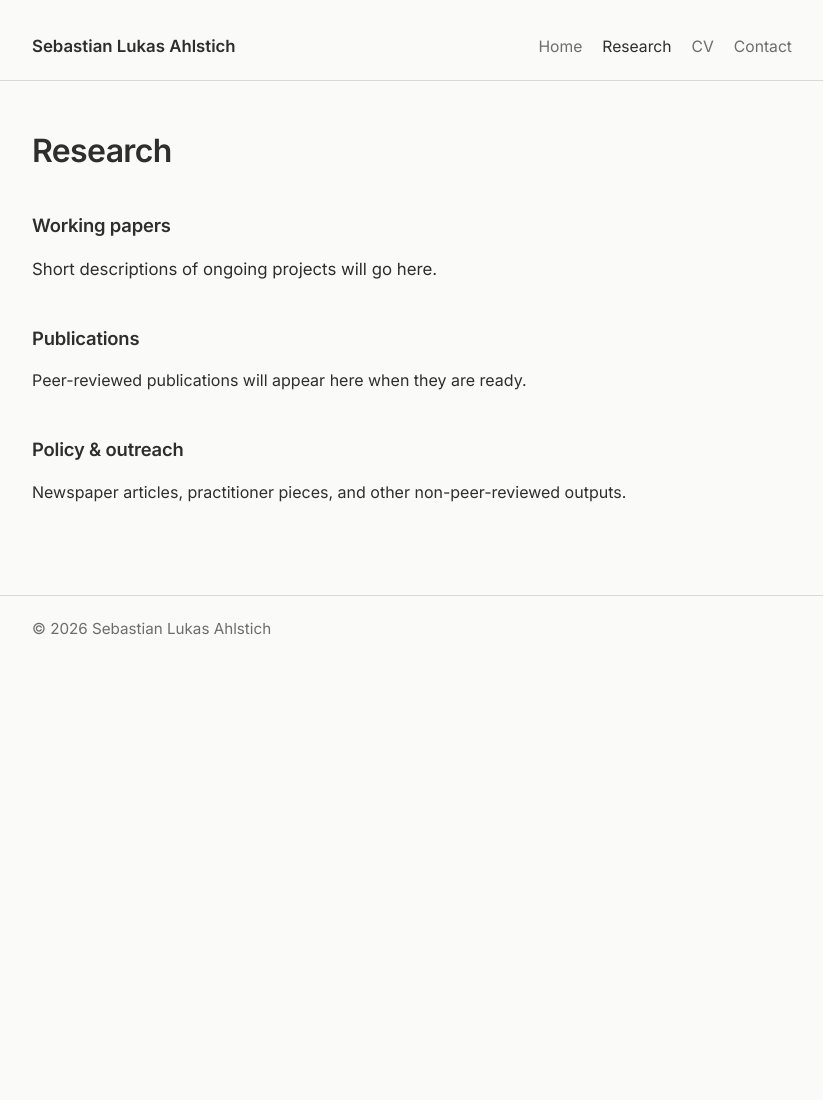
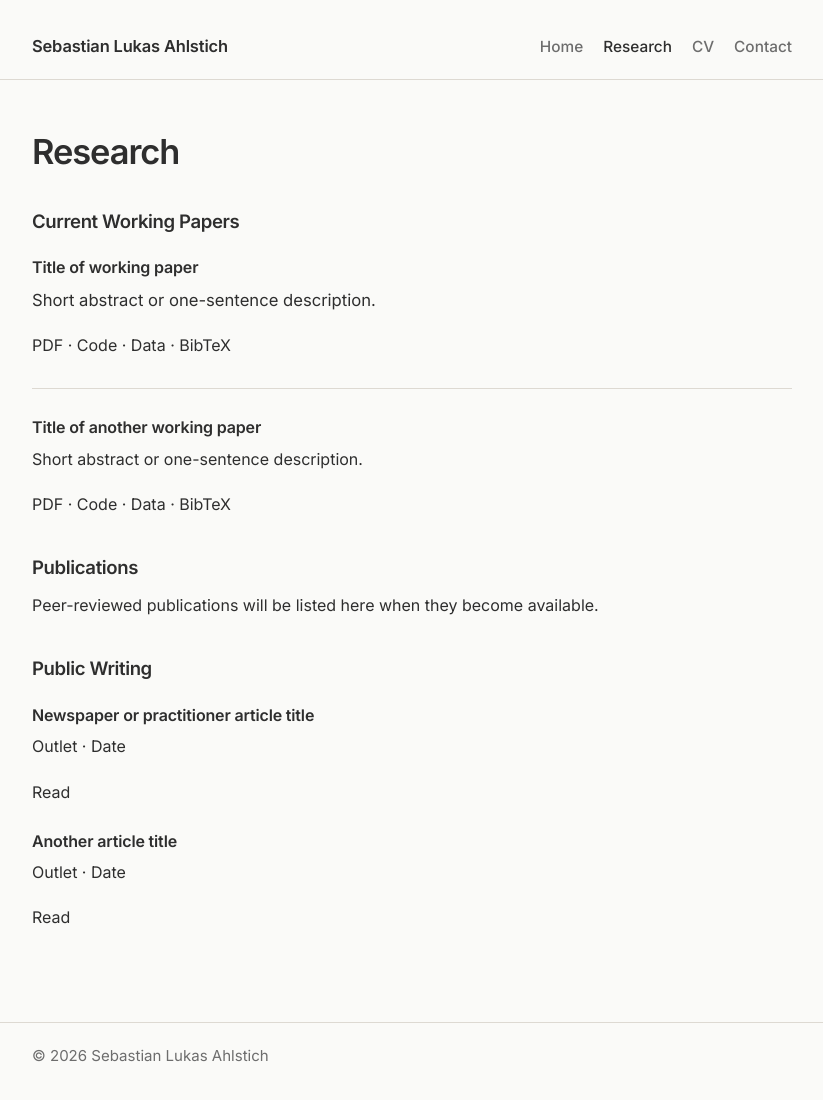
Before and after one commit to AhlSebastian/AhlSebastian.github.io, a Jekyll site: the page built from pages/research.md, in a window 1280 px wide. Shown: the whole page, without its empty margins (228-1051 px from the left). Built offline with Jekyll 4.4.1, drawn with Linux system fonts in a browser that asks for light colours; before the commit the page ends 900 px from its top, so only the background shows below that.

Commit message:
Establish design system and page structure

```diff
--- a/assets/css/main.css
+++ b/assets/css/main.css
@@ -4,7 +4,19 @@
     --navy: #3b556e;
     --muted: #6d6d6d;
     --border: #ddd9d2;
+
     --max: 760px;
+
+    --font: "Inter", "Helvetica Neue", Arial, sans-serif;
+
+    --fs-body: 1rem;
+    --fs-nav: 0.96rem;
+    --fs-title: clamp(1.7rem, 2vw + 1rem, 2.15rem);
+    --fs-h2: 1.16rem;
+    --fs-h3: 1rem;
+
+    --lh-body: 1.72;
+    --lh-tight: 1.18;
 }
 
 html {
@@ -14,9 +26,9 @@
 body {
     margin: 0;
     color: var(--text);
-    font-family: "Inter", "Helvetica Neue", Arial, sans-serif;
-    line-height: 1.68;
-    font-size: 16px;
+    font-family: var(--font);
+    font-size: var(--fs-body);
+    line-height: var(--lh-body);
     background: var(--bg);
     text-rendering: optimizeLegibility;
     -webkit-font-smoothing: antialiased;
@@ -41,7 +53,7 @@
 }
 
 .site-header {
-    padding: 2rem 0 1.25rem;
+    padding: 2rem 0 1.15rem;
     border-bottom: 1px solid var(--border);
 }
 
@@ -53,21 +65,23 @@
 }
 
 .site-title {
-    font-size: 1.05rem;
+    font-size: 1.03rem;
     font-weight: 600;
     color: var(--text);
     white-space: nowrap;
+    letter-spacing: -0.01em;
 }
 
 .site-nav {
     display: flex;
     flex-wrap: wrap;
     gap: 1.25rem;
-    font-size: 0.98rem;
+    font-size: var(--fs-nav);
 }
 
 .site-nav a {
     color: var(--muted);
+    font-weight: 500;
 }
 
 .site-nav a.active {
@@ -79,28 +93,37 @@
 }
 
 .page-title {
-    font-size: 2rem;
-    line-height: 1.15;
-    margin: 0 0 1.5rem;
+    font-size: var(--fs-title);
+    line-height: var(--lh-tight);
+    margin: 0 0 1.45rem;
+    font-weight: 600;
+    letter-spacing: -0.03em;
+}
+
+.page p {
+    margin: 0 0 1.1rem;
+    max-width: 68ch;
+}
+
+.page>p:first-of-type {
+    margin-top: 0;
+    font-size: 1.04rem;
+}
+
+.page h2 {
+    font-size: var(--fs-h2);
+    line-height: var(--lh-tight);
+    margin: 2.4rem 0 0.85rem;
     font-weight: 600;
     letter-spacing: -0.02em;
 }
 
-.page p {
-    margin: 0 0 1.1rem;
-}
-
-.page h2 {
-    font-size: 1.15rem;
-    margin: 2.5rem 0 0.85rem;
+.page h3 {
+    font-size: var(--fs-h3);
+    line-height: var(--lh-tight);
+    margin: 1.6rem 0 0.55rem;
     font-weight: 600;
     letter-spacing: -0.01em;
-}
-
-.page h3 {
-    font-size: 1rem;
-    margin: 1.6rem 0 0.5rem;
-    font-weight: 600;
 }
 
 .page hr {
@@ -112,17 +135,55 @@
 .page ul {
     padding-left: 1.15rem;
     margin: 0 0 1.1rem;
+    max-width: 68ch;
+}
+
+.page section {
+    margin: 0 0 2.2rem;
+}
+
+.page section+section {
+    padding-top: 1.8rem;
+    border-top: 1px solid var(--border);
+}
+
+.entry {
+    margin: 0 0 1.4rem;
+}
+
+.entry-title {
+    font-weight: 600;
+    letter-spacing: -0.01em;
+    margin: 0 0 0.15rem;
+}
+
+.entry-meta {
+    color: var(--muted);
+    font-size: 0.94rem;
+    margin: 0 0 0.45rem;
+}
+
+.entry-links {
+    display: flex;
+    flex-wrap: wrap;
+    gap: 0.9rem;
+    font-size: 0.96rem;
+    margin-top: 0.2rem;
 }
 
 .page li {
     margin: 0.35rem 0;
 }
 
+.page strong {
+    font-weight: 600;
+}
+
 .site-footer {
     border-top: 1px solid var(--border);
     padding: 1.25rem 0 2rem;
     color: var(--muted);
-    font-size: 0.95rem;
+    font-size: 0.94rem;
 }
 
 .site-footer p {
@@ -141,15 +202,14 @@
     }
 
     .page-title {
-        font-size: 1.7rem;
+        font-size: 1.62rem;
     }
 
     .site-nav {
         gap: 0.75rem 1rem;
     }
+
+    .container {
+        padding: 0 1.25rem;
+    }
 }
-
-.page>p:first-of-type {
-    margin-top: 0;
-    font-size: 1.05rem;
-}
--- a/pages/research.md
+++ b/pages/research.md
@@ -4,14 +4,32 @@
 permalink: /research/
 ---
 
-## Working papers
+## Current Working Papers
 
-Short descriptions of ongoing projects will go here.
+### Title of working paper
+Short abstract or one-sentence description.
+
+PDF · Code · Data · BibTeX
+
+---
+
+### Title of another working paper
+Short abstract or one-sentence description.
+
+PDF · Code · Data · BibTeX
 
 ## Publications
 
-Peer-reviewed publications will appear here when they are ready.
+Peer-reviewed publications will be listed here when they become available.
 
-## Policy & outreach
+## Public Writing
 
-Newspaper articles, practitioner pieces, and other non-peer-reviewed outputs.
+### Newspaper or practitioner article title
+Outlet · Date
+
+Read
+
+### Another article title
+Outlet · Date
+
+Read
```
Also changed, not shown: index.md (+8 -8 lines), pages/contact.md (+1 -1 lines), pages/cv.md (+4 -2 lines).
